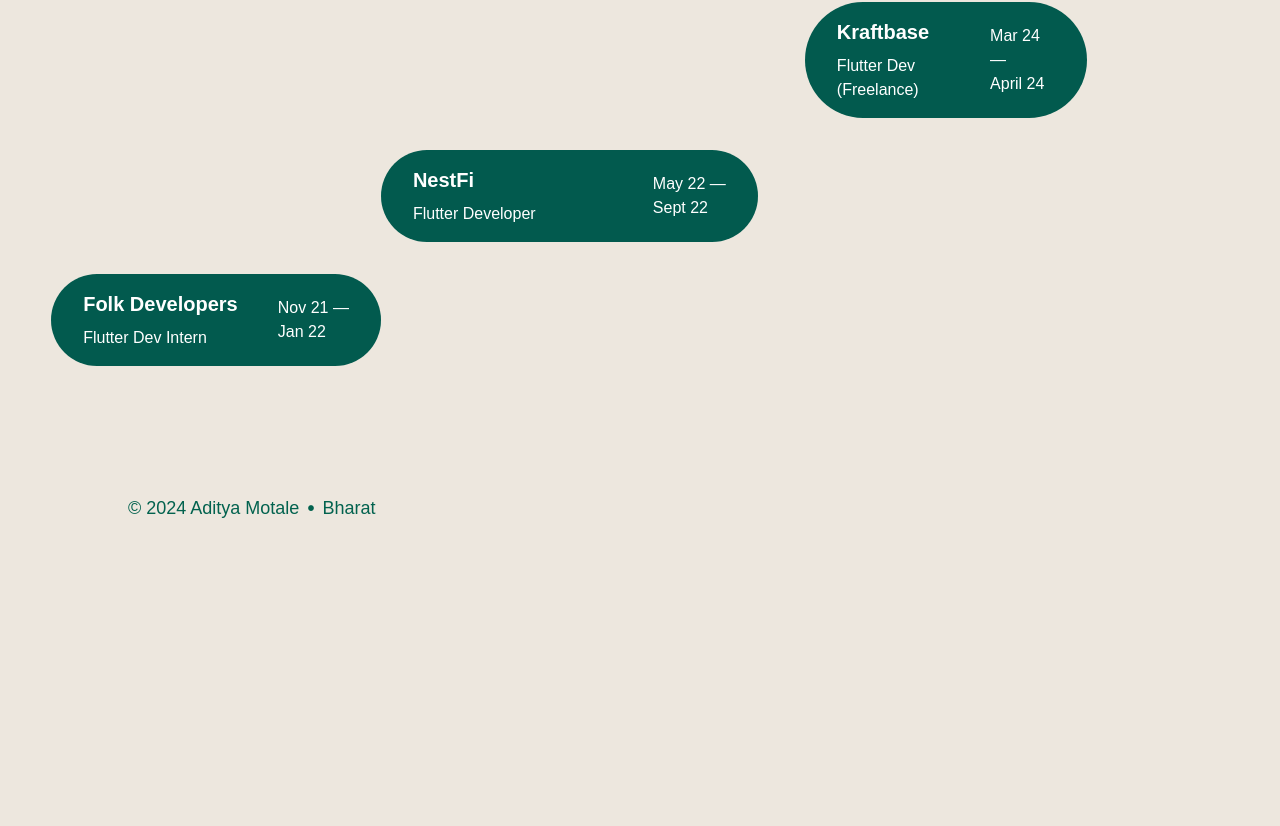
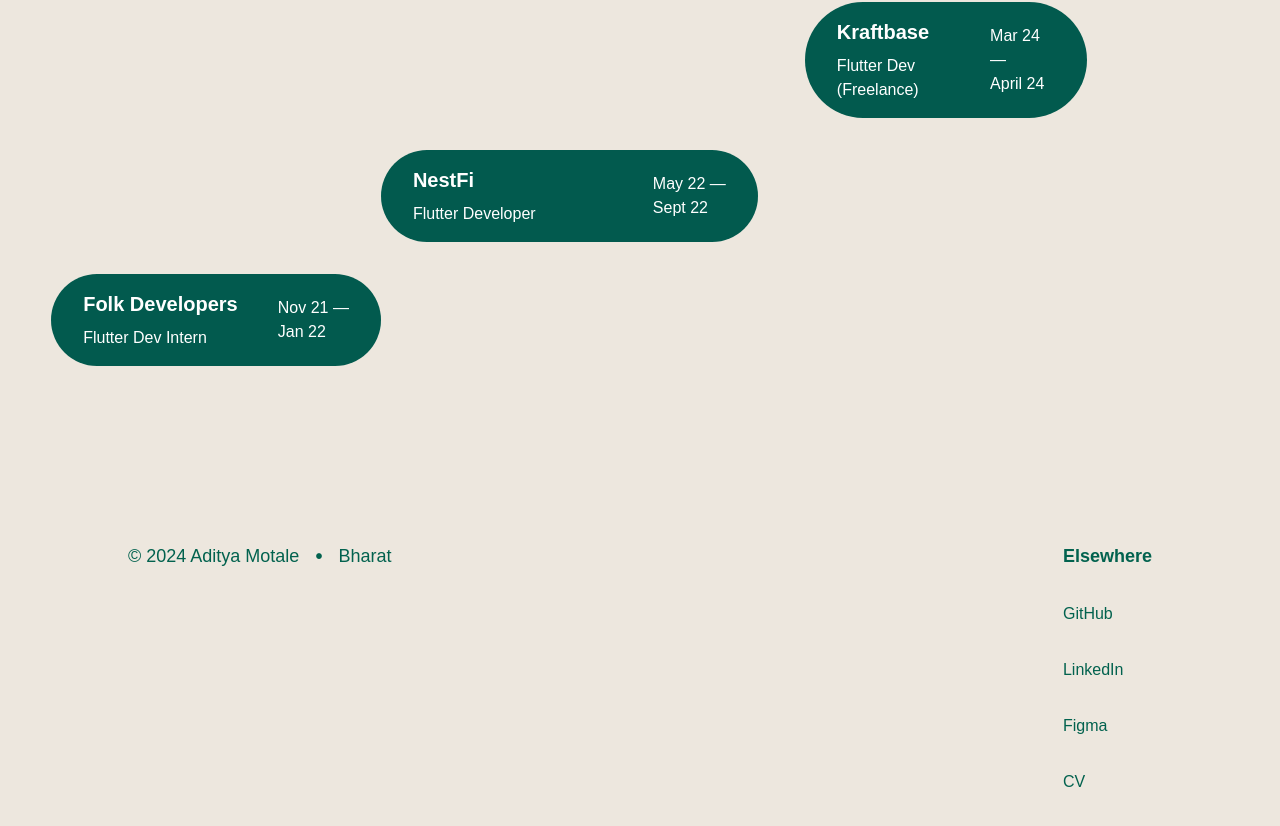
Before and after one commit to AdityaMotale/portfolio_site, a SvelteKit app: page / in a window 1280 px wide. Shown: the part 2456-3282 px from the top of the page. Before the commit the page ends 3106 px from the top, so only its background shows below. Built offline with nearby package versions, Linux system fonts and the light colour scheme.

Commit message:
completed footer

```diff
--- a/src/routes/+layout.svelte
+++ b/src/routes/+layout.svelte
@@ -5,11 +5,25 @@
 
 <main>
 	<slot />
-	<footer class="w-full flex items-center justify-between my-32 px-32">
-		<div class="flex items-center justify-start font-display text-lg gap-2">
+	<footer
+		class="w-full flex md:flex-row flex-col md:items-start md:gap-0 gap-12 items-center justify-between px-[10%] mt-44 mb-24"
+	>
+		<div class="flex items-center justify-start font-display font-medium text-lg gap-4">
 			<p>© 2024 Aditya Motale</p>
 			<p class="font-semibold text-xl">•</p>
 			<p>Bharat</p>
 		</div>
+		<div class="flex flex-col md:items-start items-center gap-8 font-display text-base font-medium">
+			<!-- Title -->
+
+			<p class="font-semibold text-lg">Elsewhere</p>
+
+			<!-- Contacts -->
+
+			<a href="https://github.com/AdityaMotale">GitHub</a>
+			<a href="https://www.linkedin.com/in/aditya-motale/">LinkedIn</a>
+			<a href="https://www.figma.com/@adityamotale">Figma</a>
+			<a href="https://read.cv/adii">CV</a>
+		</div>
 	</footer>
 </main>
```
